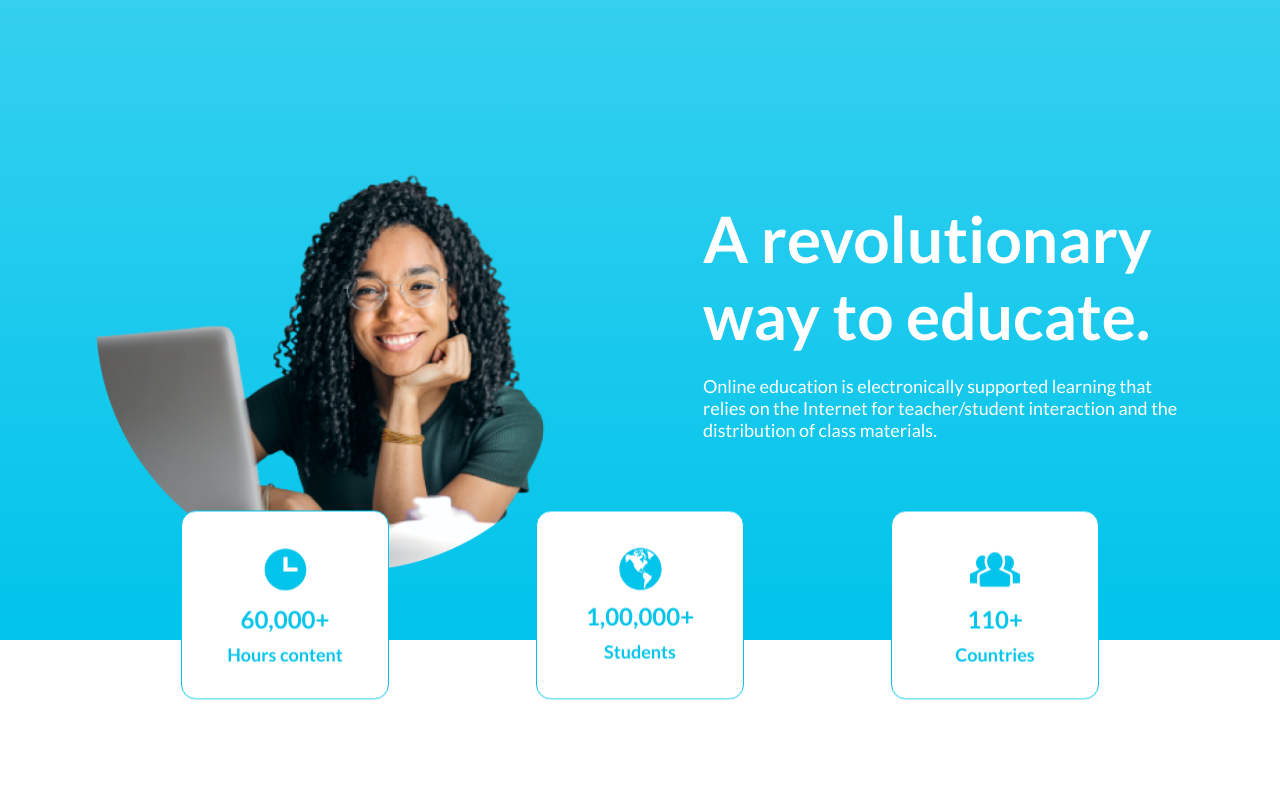
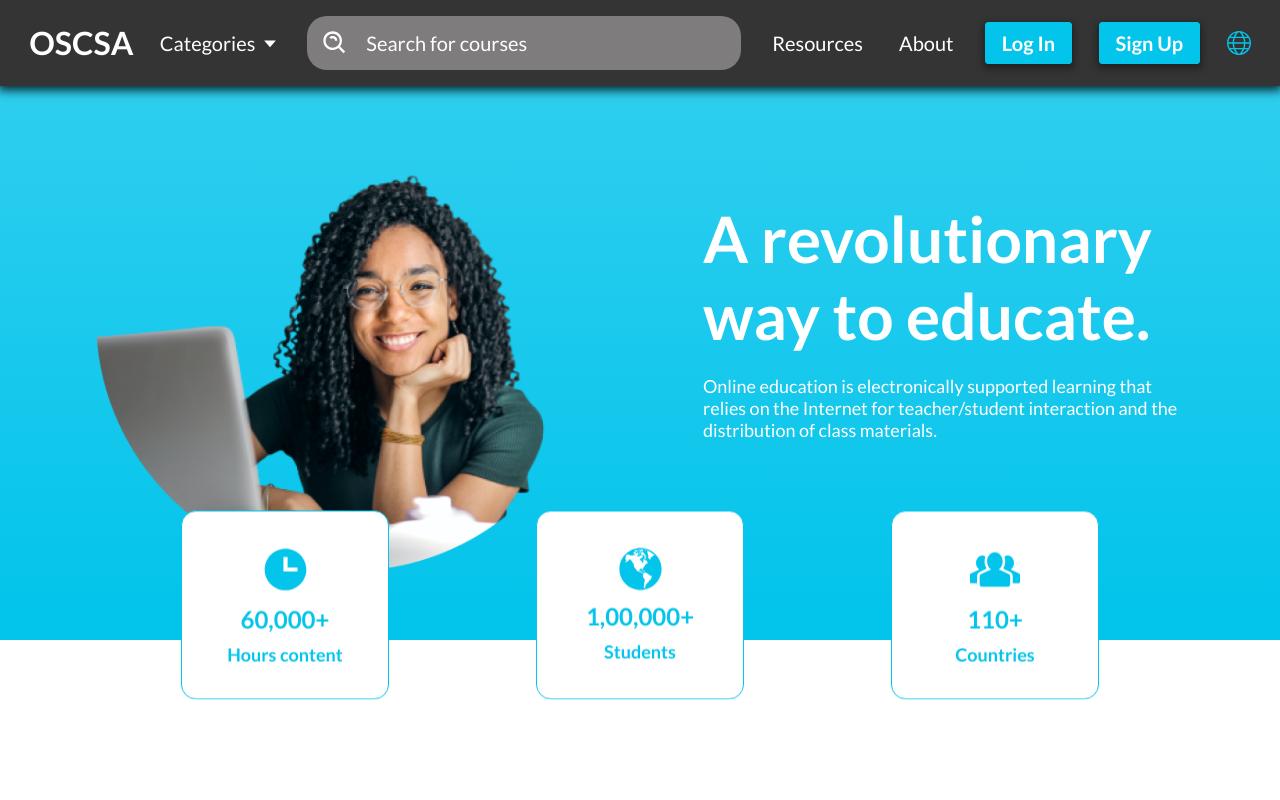
Before and after one commit to Open-Science-Community-Saudi-Arabia/MOOCs, a React (Vite) app in the folder Frontend/: page / in a window 1280 px wide. Shown: the top 800 px of the page. Built offline with nearby package versions, Linux system fonts and the light colour scheme.

Commit message:
added header and footer to landing page

```diff
--- a/Frontend/src/GlobalStyles.css
+++ b/Frontend/src/GlobalStyles.css
@@ -1,23 +1,30 @@
 @import url('https://fonts.googleapis.com/css2?family=Inter:wght@200;300;400;500;600;700;800;900&family=Lato:ital,wght@0,400;0,700;1,300;1,400;1,700&family=Poppins:ital,wght@0,200;0,300;0,400;0,500;0,700;1,100;1,200;1,300;1,400;1,500;1,600&family=Roboto:ital,wght@0,400;0,500;0,700;1,400&display=swap');
-:root{
+
+:root {
   --black-0: rgb(0, 0, 0);
   --black-52: rgb(52, 52, 52);
   --gray-55: rgb(55, 55, 55);
   --gray-72: rgb(72, 72, 72);
   --gray-217: rgb(217, 217, 217);
   --gray-203: rgb(203, 213, 225);
-  --white-248: rgb(248,250,252);
+  --white-248: rgb(248, 250, 252);
   --white-255: rgb(255, 255, 255);
   --skyblue-190: hsl(190, 97%, 47%);
   --darkblue-245: hsl(245, 95%, 22%);
   --blue-208: hsl(208, 97%, 58%);
   --purple-256: hsl(256, 100%, 78%);
+}
 
+body,
+html,
+* {
+  margin: 0;
+  padding: 0;
+  box-sizing: border-box;
+  font-family: "Lato", sans-serif;
 }
-body,html,* {
-margin: 0;
-padding: 0;
-box-sizing: border-box;
-font-family: "Lato", sans-serif;
-
+body{
+  width:100%;
+  height:100%;
+  overflow-y: scroll;
 }
--- a/Frontend/src/components/Learningwidget/LearningWidget.css
+++ b/Frontend/src/components/Learningwidget/LearningWidget.css
@@ -1,10 +1,10 @@
-.learningwidget{
+.learningwidget {
     display: grid;
     grid-template-columns: auto 1fr;
     gap: 3.5625rem;
+}
 
-}
-.Icon--wrapper{
+.Icon--wrapper {
     width: 80px;
     height: 80px;
     background-color: white;
@@ -12,20 +12,20 @@
     display: flex;
     justify-content: center;
     align-items: center;
-
 }
 
-.icon--container{
+.icon--container {
     display: grid;
     place-content: center;
 }
 
-.details h1{
+.details h1 {
     font-size: 1.5rem;
     font: 700;
     margin-bottom: 10px;
 }
-.details p{
+
+.details p {
     font-size: 14px;
     font-weight: 400;
     color: white;
--- a/Frontend/src/components/Navbar/navbar.css
+++ b/Frontend/src/components/Navbar/navbar.css
@@ -44,7 +44,7 @@
 .nav-links.mobile,
 .category-btn.mobile {
 	display: flex;
-	font-size:1.2rem;
+	font-size: 1.2rem;
 }
 
 .auth-btns-wrapper {
@@ -175,6 +175,7 @@
 	border: none;
 	outline: none;
 }
+
 .icon-btn:hover {
 	color: #fff;
 }
--- a/Frontend/src/components/Records/RecordStyle.css
+++ b/Frontend/src/components/Records/RecordStyle.css
@@ -1,7 +1,7 @@
-.record-wrapper{
+.record-wrapper {
     background-color: white;
     backdrop-filter: blur(2px);
-    border:1px solid #03C4EB;
+    border: 1px solid #03C4EB;
     padding-top: 33px;
     padding-bottom: 33px;
     display: flex;
@@ -12,24 +12,23 @@
     gap: 0.625rem;
     width: 13rem;
     color: #03C4EB;
-
 }
 
-.record{
+.record {
     font-size: 1.5rem;
     font-weight: 800;
+}
 
-}
-.desc{
+.desc {
     font-size: 1.125rem;
     font-weight: 800;
+}
 
-}
 @media (max-width:1024px) {
-    .record-wrapper{
+    .record-wrapper {
         background-color: white;
         backdrop-filter: blur(2px);
-        border:1px solid #03C4EB;
+        border: 1px solid #03C4EB;
         padding-top: 15px;
         padding-bottom: 15px;
         display: flex;
@@ -37,19 +36,17 @@
         align-items: center;
         flex-direction: column;
         border-radius: 0.9375rem;
-        /* gap: 0.625rem; */
         color: #03C4EB;
         width: 9rem;
     }
 
-    .record{
+    .record {
         font-size: 1.5rem;
         font-weight: 800;
+    }
 
-    }
-    .desc{
+    .desc {
         font-size: 1.125rem;
         font-weight: 800;
-
     }
 }
--- a/Frontend/src/components/TestimonialCard/Testimonial.css
+++ b/Frontend/src/components/TestimonialCard/Testimonial.css
@@ -1,19 +1,20 @@
-.testimonial{
+.testimonial {
     max-width: 31.9375rem;
     border: 2px solid #03C4EB;
     position: relative;
     display: flex;
     border-radius: 0.9375rem;
-    padding:1em;
+    padding: 1em;
     align-items: center;
 
 }
 
-.testimonial .img{
-width:50px;
-height:50px
+.testimonial .img {
+    width: 50px;
+    height: 50px
 }
-.desc--container{
+
+.desc--container {
     display: flex;
     flex-direction: column;
     align-items: flex-start;
@@ -21,14 +22,15 @@ height:50px
     margin-left: 1.3125rem;
     max-width: 25.4375rem;
     padding-right: 10px;
+}
 
-}
-.desc--container h3{
+.desc--container h3 {
     align-self: flex-end;
     font-size: 1.375rem;
     font-weight: 600;
 }
-.desc--container p{
+
+.desc--container p {
     font-size: 1.25rem;
     font-weight: 400;
 }
--- a/Frontend/src/pages/landing-page/LandingPage.jsx
+++ b/Frontend/src/pages/landing-page/LandingPage.jsx
@@ -4,13 +4,16 @@ import Records from "../../components/Records/Records";
 import { record ,courses, learning, testimonials} from "../../utils/data";
 import "./landingpage.css";
 import Course from "../../components/Course/Course";
-
 import Carosel from "../../components/Carousel/Carousel";
 import LearningWidget from "../../components/Learningwidget/LearningWidget";
 import Testimonial from "../../components/TestimonialCard/Testimonial";
+import Navbar from "../../components/Navbar/Navbar";
+import Footer from "../../components/Footer/Footer";
 
 function LandingPage() {
   return (
+    <>
+  <Navbar/>
     <div className="landingpage">
 <section className="hero--container">
       <div className="hero--wrapper ">
@@ -103,13 +106,14 @@ learning</h3>
            </div>
 
  <div className="testimonial--card--wrapper ">
-
        {testimonials.map((item, index)=> <Testimonial {...item} key={index}/>)}
 </div>
       </section>
 
 
     </div>
+    <Footer/>
+    </>
   );
 }
 
--- a/Frontend/src/pages/landing-page/landingpage.css
+++ b/Frontend/src/pages/landing-page/landingpage.css
@@ -1,36 +1,33 @@
 .landing-page {
-  /* height: 100vh; */
   display: flex;
   justify-content: center;
   align-items: center;
   flex-direction: column;
   background-color: #eee;
   gap: 4em;
+}
 
-}
-.hero--container{
+.hero--container {
   height: 50em;
 }
+
 .hero--wrapper {
   height: 40em;
   position: relative;
-  background: linear-gradient(
-      180deg,
+  background: linear-gradient(180deg,
       rgba(255, 255, 255, 0.2) 0%,
-      rgba(255, 255, 255, 0) 96.71%
-    ),
+      rgba(255, 255, 255, 0) 96.71%),
     #03c4eb;
-  font-family: "Lato";
   display: flex;
   flex-direction: column;
   justify-content: center;
-
 }
 
-.cont{
+.cont {
   max-width: 90%;
   margin: 0px auto;
 }
+
 .landingpage {
   display: flex;
   flex-direction: column;
@@ -39,6 +36,7 @@ position: relative;
 .img--wrapper img {
   width: 100%;
 }
+
 .hero--content {
   display: flex;
   align-items: center;
@@ -58,6 +56,7 @@ position: relative;
   left: 50%;
   transform: translate(-50%, -50%);
 }
+
 .button-wrapper {
   display: flex;
   margin-top: 1rem;
@@ -93,6 +92,7 @@ position: relative;
   align-items: center;
 
 }
+
 .heading--wrapper .course--desc {
   max-width: 30.5625rem;
   font-size: 1rem;
@@ -101,7 +101,6 @@ position: relative;
 }
 
 .course--title {
-
   font-weight: 900;
   font-size: 2.25rem;
   margin-bottom: 1rem;
@@ -115,10 +114,12 @@ position: relative;
 .landing-page a:hover {
   text-decoration: underline;
 }
+
 .links {
   display: flex;
   font-size: 2rem;
 }
+
 .hero {
   background-color: green;
   height: 100vh;
@@ -136,28 +137,32 @@ position: relative;
   position: relative;
   margin-top: 5rem;
 }
+
 .ring1 {
   position: absolute;
   top: -60px;
   left: 0;
 }
+
 .ring2 {
   position: absolute;
   bottom: -120px;
   right: 0;
 }
+
 .online--learning--wrapper {
   display: flex;
   height: 100%;
 }
+
 .learning--content {
   display: flex;
   justify-content: space-between;
   width: 100%;
-  padding:3em 5em;
+  padding: 3em 5em;
   align-items: center;
   height: 100%;
-  gap:0.5em;
+  gap: 0.5em;
   flex-wrap: wrap;
 }
 
@@ -166,9 +171,11 @@ position: relative;
   font-weight: 700;
   color: white;
 }
+
 .learning--benefit {
   max-width: 32.4375rem;
 }
+
 .learning--benefit h3 {
   font-size: 3rem;
   font-weight: 900;
@@ -176,6 +183,7 @@ position: relative;
 
   margin-bottom: 3.8125rem;
 }
+
 .learning {
   display: flex;
   flex-direction: column;
@@ -189,24 +197,27 @@ position: relative;
   align-items: center;
 
 }
+
 .instructor {
   display: flex;
   flex-direction: column;
-  max-width:30rem;
+  max-width: 30rem;
 }
+
 .instructor h1 {
   font-weight: 900;
   font-size: 3rem;
-
   margin-bottom: 1rem;
 }
-.instructor > p {
+
+.instructor>p {
   font-size: 1.125rem;
   font-weight: 400;
   margin-bottom: 1.375rem;
 }
-.instruction--img  {
- width:30rem
+
+.instruction--img {
+  width: 30rem
 }
 
 
@@ -215,10 +226,11 @@ position: relative;
   flex-direction: column;
   justify-content: center;
   align-items: center;
-  max-width:80%;
+  max-width: 80%;
   margin: 6rem auto;
 
 }
+
 .testimonial--card--wrapper {
   display: flex;
   gap: 20px;
@@ -230,12 +242,14 @@ position: relative;
 
   margin-bottom: 4rem;
 }
+
 .testimonial-header h1 {
   font-size: 3rem;
   font-weight: 900;
   text-align: center;
   margin-bottom: 1rem;
 }
+
 .testimonial-header p {
   font-size: 1.125rem;
   font-weight: 400;
@@ -244,7 +258,7 @@ position: relative;
   margin: auto;
 }
 
- button{
+.Buttton--wrapper button {
   width: 100%;
   height: 60px;
   border: none;
@@ -257,122 +271,120 @@ position: relative;
   font-size: 1.375rem;
 
   cursor: pointer;
-  color:white;
+  color: white;
   background-color: #03C4EB;
 }
 
-button:hover{
+.Buttton--wrapper button:hover {
   border: 1px solid #03C4EB;
   background-color: white;
- color:#03C4EB;
+  color: #03C4EB;
 }
 
 
 @media (max-width: 1024px) {
   .carosel {
+    margin: 5rem 0rem;
+  }
 
-    margin: 5rem 0rem;
-
-  }
   .learning--content {
-
-    padding:3em ;
-
+    padding: 3em;
     justify-content: center;
   }
 }
+
 @media (max-width: 991px) {
   .instructor-container {
     justify-content: center;
     padding: 2em 5em;
   }
-  .instructor-container img{
+
+  .instructor-container img {
     display: none;
   }
+
   .hero--content {
     gap: 0rem;
     justify-content: center;
     flex-wrap: wrap-reverse;
   }
+
   .img--wrapper img {
     width: 50%;
   }
-.img--wrapper  {
+
+  .img--wrapper {
     text-align: center;
+  }
 
+  .record--wrapper {
+    column-gap: 3rem;
   }
-.record--wrapper {
 
-  column-gap: 3rem;
-
-}
   .instructor-container {
-
     flex-wrap: wrap;
   }
 }
+
 @media (max-width:700px) {
   .record--wrapper {
     position: relative;
     display: flex;
     flex-wrap: wrap;
     column-gap: 1em;
-   row-gap:1em;
+    row-gap: 1em;
     bottom: 0;
     left: 0;
     transform: none;
     justify-content: center;
   }
+
   .hero--content {
     margin-top: 4em;
   }
+
   .hero--title {
     font-size: 2rem;
+  }
 
-}
   .hero--wrapper {
     height: auto;
+  }
 
+  .course--title {
+    font-size: 2rem;
   }
-.course--title {
 
-  font-size: 2rem;
-
-}
   .learning--content h1 {
     font-size: 5rem;
+  }
 
-}
   .learning--benefit h3 {
     font-size: 2rem;
-
   }
 
   .instructor-container {
-
     padding: 2em 2em;
   }
+
   .testimonial-header p {
-
     width: 100%;
-
-}
-.testimonial-wrapper {
-
-    max-width: auto;
-
   }
 
-.instructor h1 ,.testimonial-header h1 {
+  .testimonial-wrapper {
+    max-width: auto;
+  }
 
+  .instructor h1,
+  .testimonial-header h1 {
     font-size: 2rem;
+  }
 
-}
   .online--learning {
     margin-top: 0em;
   }
+
   .testimonial-wrapper {
-
     margin: 2rem auto;
   }
 
```
Also changed, not shown: Frontend/src/components/Carousel/Carousel.css (+7 -2 lines), Frontend/src/components/Course/CourseStyle.css (+31 -22 lines), Frontend/src/components/Footer/footer.css (+5 -5 lines). Lines whose indentation alone changed are shown as unchanged.
